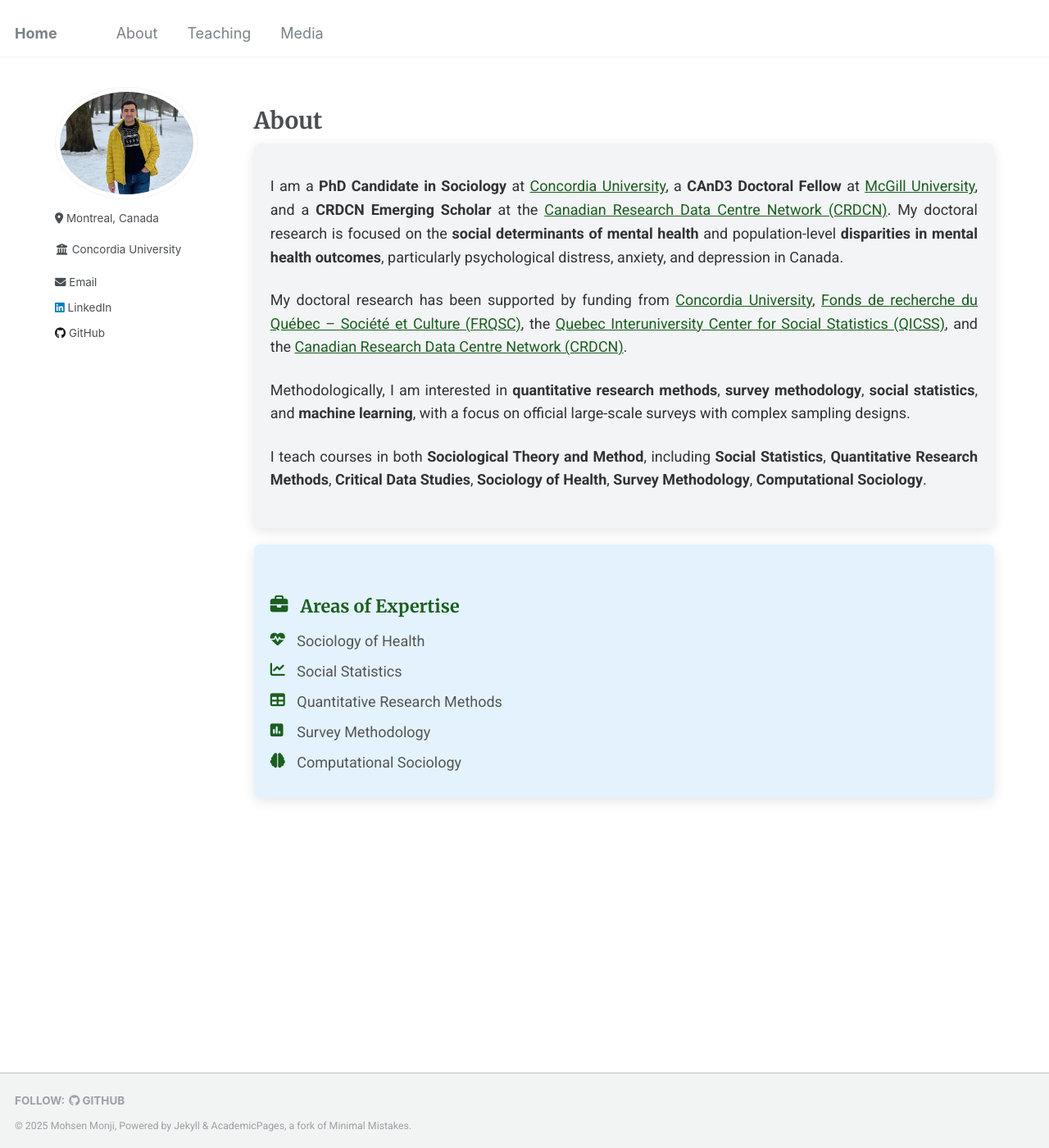
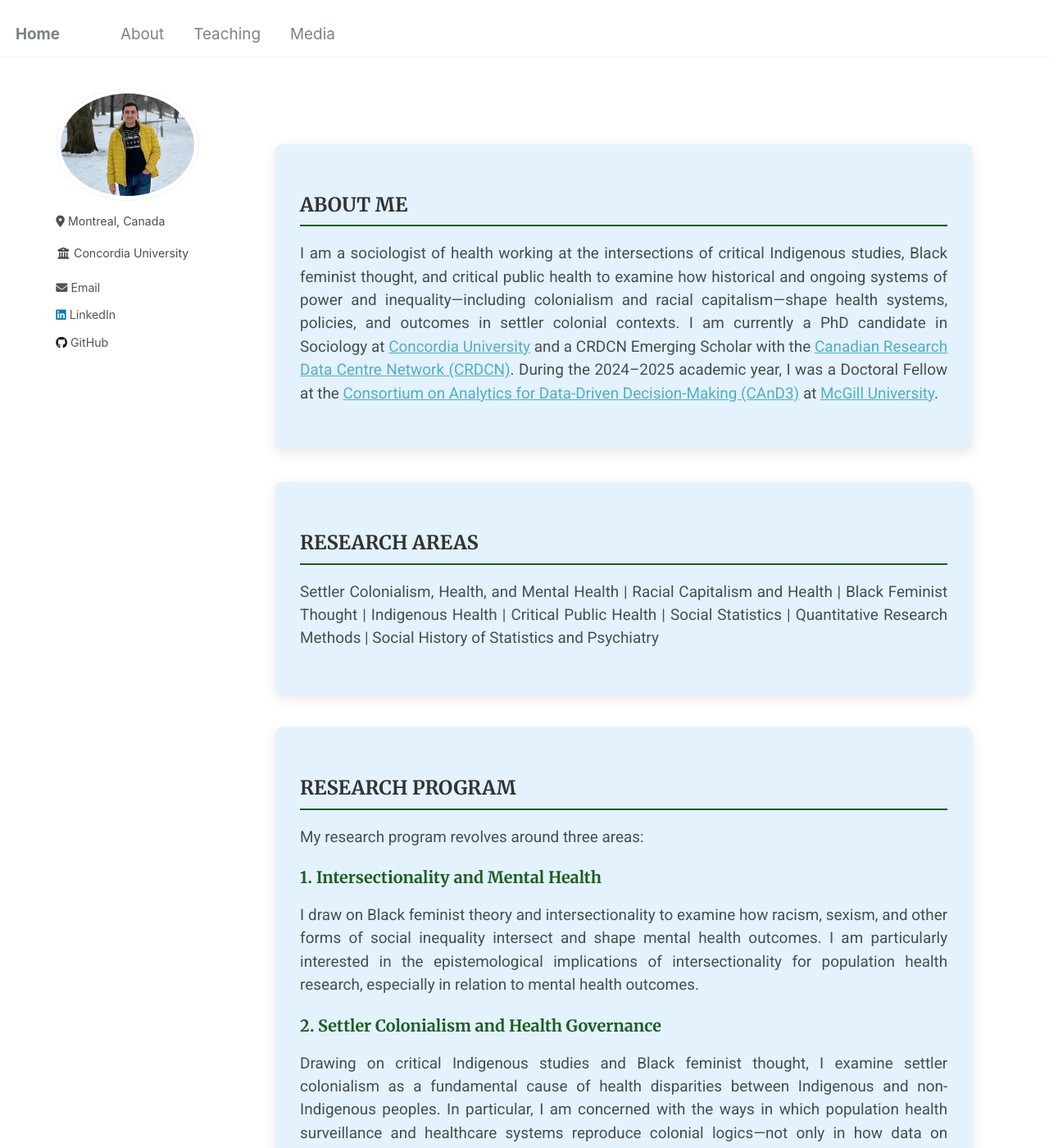
Before and after one commit to Mohsnmonji/mohsnmonji.github.io, a Jekyll site: the page built from about-me.md, in a window 1280 px wide and 1400 px high. Shown: the whole window at 82% size. Built offline with Jekyll 4.4.1, drawn with Linux system fonts in a browser that asks for light colours; some of the changed text lies outside the part shown.

Commit message:
Update about-me.md

```diff
--- a/about-me.md
+++ b/about-me.md
@@ -1,130 +1,95 @@
 ---
 layout: archive
-title: "About"
+title: ""
 permalink: /about-me/
 seo_title: "About | Mohsen Monji"
-description: " Learn more anout Mohsen Monji."
 canonical: "https://www.mohsenmonji.com/about-me/"
 author_profile: true
 ---
+
 <style>
-  .icon {
-    margin-right: 10px;
-    color: #1B5E20; /* Accessible Dark Green */
+  body {
+    font-size: 1.05em;
   }
-
-  .card {
+  h2 {
+    border-bottom: 2px solid #1B5E20;
+    font-weight: bold;
+    padding-bottom: 10px;
+    margin-top: 30px;
+    color: #333;
+    text-transform: uppercase;
+  }
+  h3 {
+    margin-top: 30px;
+    color: #1B5E20;
+  }
+  h4 {
+    font-weight: bold;
+    color: #1B5E20;
+    margin-top: 20px;
+    margin-bottom: 10px;
+    font-size: 1.1rem;
+  }
+  ul {
+    list-style-type: disc;
+    padding-left: 20px;
+    margin-top: 10px;
+  }
+  ul li {
+    margin-bottom: 8px;
+    color: #555;
+  }
+  .about-card {
     border-radius: 8px;
-    padding: 20px;
-    margin-bottom: 20px;
-    color: #333333; /* Dark Gray Text */
+    padding: 30px;
+    margin: 40px auto;
+    background-color: #E3F2FD;
     box-shadow: 0px 4px 15px rgba(0, 0, 0, 0.1);
-    transition: transform 0.2s, box-shadow 0.2s;
-  }
-
-  .card:hover {
-    transform: translateY(-5px);
-    box-shadow: 0px 6px 20px rgba(0, 0, 0, 0.2);
-  }
-
-  .card:first-of-type {
-    background-color: #F3F4F6; /* Light Gray Background */
-  }
-
-  .card:nth-of-type(2) {
-    background-color: #E3F2FD; /* Light Blue Background for Expertise */
-  }
-
-  .card:nth-of-type(3) {
-    background-color: #F1F8E9; /* Light Green Background for Contact */
-  }
-
-  .card h3 {
-    font-size: 1.2rem;
-    font-weight: bold;
-    color: #1B5E20; /* Accessible Dark Green */
-    margin-bottom: 15px;
-  }
-
-  .card ul {
-    list-style: none;
-    padding: 0;
-    margin: 0;
-  }
-
-  .card ul li {
-    margin-bottom: 10px;
-    font-size: 1rem;
-    color: #555; /* Medium Gray */
-  }
-
-  .card p {
-    font-size: 1rem;
-    color: #333; /* Dark Gray */
-    line-height: 1.6; /* Improves readability */
-  }
-
-  .card:first-of-type p {
-    text-align: justify; /* Justify the text in the first card */
-  }
-
-  .email {
-    font-weight: bold;
-    color: #1B5E20; /* Dark Green */
-  }
-
-  a {
-    color: #1B5E20;
-    text-decoration: none;
-  }
-
-  a:hover {
-    text-decoration: underline;
+    max-width: 850px;
+    text-align: justify;
   }
 </style>
 
-<div class="card">
+<!-- CARD 1: ABOUT ME -->
+<div class="about-card">
+  <h2>ABOUT ME</h2>
   <p>
-    I am a <strong>PhD Candidate in Sociology</strong> at
-    <a href="https://www.concordia.ca/artsci/sociology-anthropology.html" target="_blank">Concordia University</a>,
-    a <strong>CAnD3 Doctoral Fellow</strong> at
-    <a href="https://www.mcgill.ca/cand3/our-people/fellows-2024-25" target="_blank">McGill University</a>,
-    and a <strong>CRDCN Emerging Scholar</strong> at the
+    I am a sociologist of health working at the intersections of critical Indigenous studies, Black feminist thought, and critical public health to examine how historical and ongoing systems of power and inequality—including colonialism and racial capitalism—shape health systems, policies, and outcomes in settler colonial contexts.
+    I am currently a PhD candidate in Sociology at
+    <a href="https://www.concordia.ca/" target="_blank">Concordia University</a> and a CRDCN Emerging Scholar with the
     <a href="https://crdcn.ca" target="_blank">Canadian Research Data Centre Network (CRDCN)</a>.
-    My doctoral research is focused on the <strong>social determinants of mental health</strong> and
-    population-level <strong>disparities in mental health outcomes</strong>, particularly psychological distress, anxiety, and depression in Canada.
-</p>
+    During the 2024–2025 academic year, I was a Doctoral Fellow at the
+    <a href="https://www.mcgill.ca/cand3/" target="_blank">Consortium on Analytics for Data-Driven Decision-Making (CAnD3)</a> at
+    <a href="https://www.mcgill.ca/" target="_blank">McGill University</a>.
+  </p>
+</div>
 
+<!-- CARD 2: RESEARCH AREAS -->
+<div class="about-card">
+  <h2>RESEARCH AREAS</h2>
+  <p>
+    Settler Colonialism, Health, and Mental Health | Racial Capitalism and Health | Black Feminist Thought | Indigenous Health | Critical Public Health | Social Statistics | Quantitative Research Methods | Social History of Statistics and Psychiatry
+  </p>
+</div>
 
+<!-- CARD 3: RESEARCH PROGRAM -->
+<div class="about-card">
+  <h2>RESEARCH PROGRAM</h2>
+
+  <p>My research program revolves around three areas:</p>
+
+  <h4>1. Intersectionality and Mental Health</h4>
   <p>
-    My doctoral research has been supported by funding from
-    <a href="https://www.concordia.ca/artsci/sociology-anthropology.html" target="_blank">Concordia University</a>,
-    <a href="https://www.frq.gouv.qc.ca" target="_blank">Fonds de recherche du Québec – Société et Culture (FRQSC)</a>,
-    the <a href="https://www.ciqss.org" target="_blank">Quebec Interuniversity Center for Social Statistics (QICSS)</a>,
-    and the <a href="https://crdcn.ca" target="_blank">Canadian Research Data Centre Network (CRDCN)</a>.
+    I draw on Black feminist theory and intersectionality to examine how racism, sexism, and other forms of social inequality intersect and shape mental health outcomes. I am particularly interested in the epistemological implications of intersectionality for population health research, especially in relation to mental health outcomes.
   </p>
 
+  <h4>2. Settler Colonialism and Health Governance</h4>
   <p>
-    Methodologically, I am interested in <strong>quantitative research methods</strong>, <strong>survey methodology</strong>,
-    <strong>social statistics</strong>, and <strong>machine learning</strong>, with a focus on official large-scale surveys with complex sampling designs.
+    Drawing on critical Indigenous studies and Black feminist thought, I examine settler colonialism as a fundamental cause of health disparities between Indigenous and non-Indigenous peoples. In particular, I am concerned with the ways in which population health surveillance and healthcare systems reproduce colonial logics—not only in how data on Indigenous health is collected and governed, but also in how it informs policy in ways that marginalize Indigenous knowledge systems.
   </p>
 
+  <h4>3. Social History of Statistics and Psychiatry</h4>
   <p>
-    I teach courses in both <strong>Sociological Theory and Method</strong>, including <strong>Social Statistics</strong>,
-    <strong>Quantitative Research Methods</strong>, <strong>Critical Data Studies</strong>, <strong>Sociology of Health</strong>,
-    <strong>Survey Methodology</strong>, <strong>Computational Sociology</strong>.
-</p>
-
+    Another strand of my research examines the social history of modern statistics and psychiatry, focusing on the historical conditions under which statistical knowledge and psychiatric discourses emerged and became central—epistemologically—to knowledge production about health and population health governance.
+  </p>
 </div>
-
-<div class="card">
-  <h3><i class="fas fa-briefcase icon"></i> Areas of Expertise</h3>
-  <ul>
-    <li><i class="fas fa-heartbeat icon"></i> Sociology of Health</li>
-    <li><i class="fas fa-chart-line icon"></i> Social Statistics</li>
-    <li><i class="fas fa-table icon"></i> Quantitative Research Methods</li>
-    <li><i class="fas fa-poll icon"></i> Survey Methodology</li>
-    <li><i class="fas fa-brain icon"></i> Computational Sociology</li>
-
-  </ul>
-</div>
```
